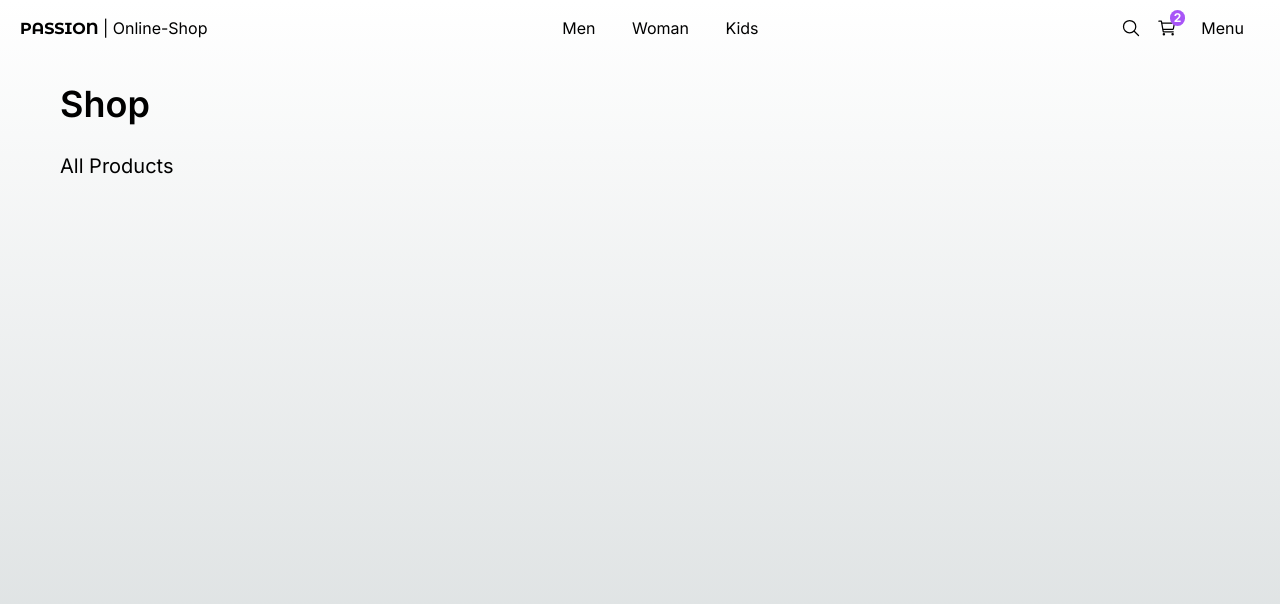
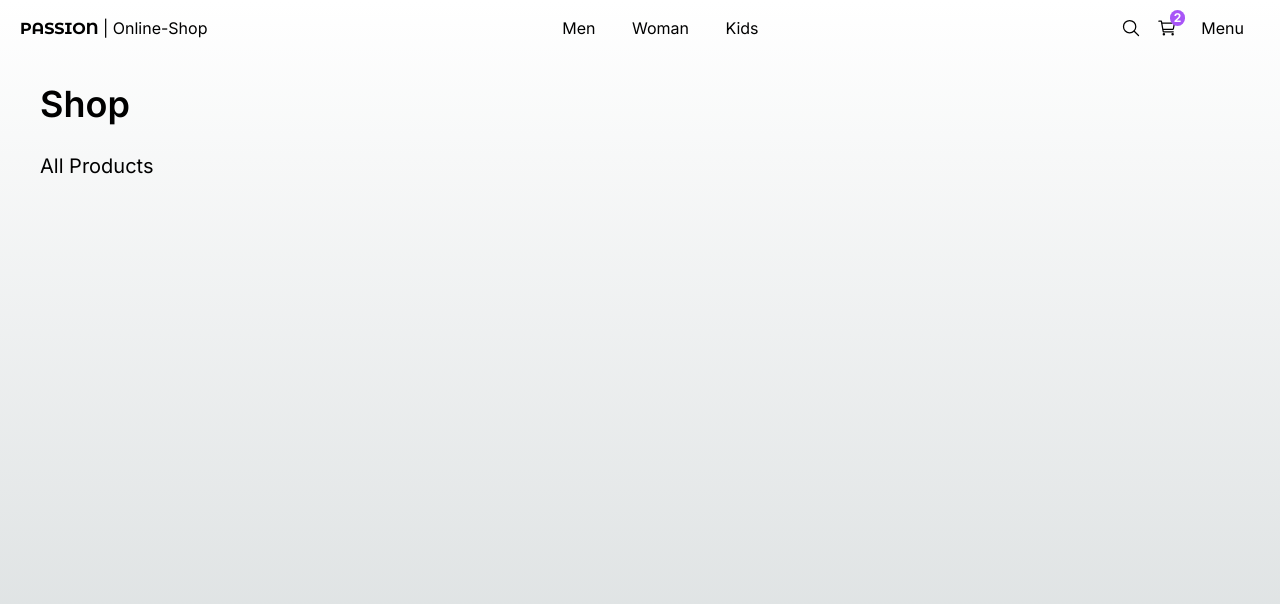
Before and after one commit to delafuentej/nextjs_e-commerce, a Next.js app: page / in a window 1280 px wide. Shown: the top 604 px of the page. Built offline with nearby package versions, Linux system fonts and the light colour scheme.

Commit message:
title component ui ii

```diff
--- a/src/app/(shop)/page.tsx
+++ b/src/app/(shop)/page.tsx
@@ -8,7 +8,7 @@ export default function Home() {
     <Title
       title='Shop'
       subtitle='All Products'
-      className='mx-5 mb-2'
+      className='mb-2'
     />
    </>
   );
```
